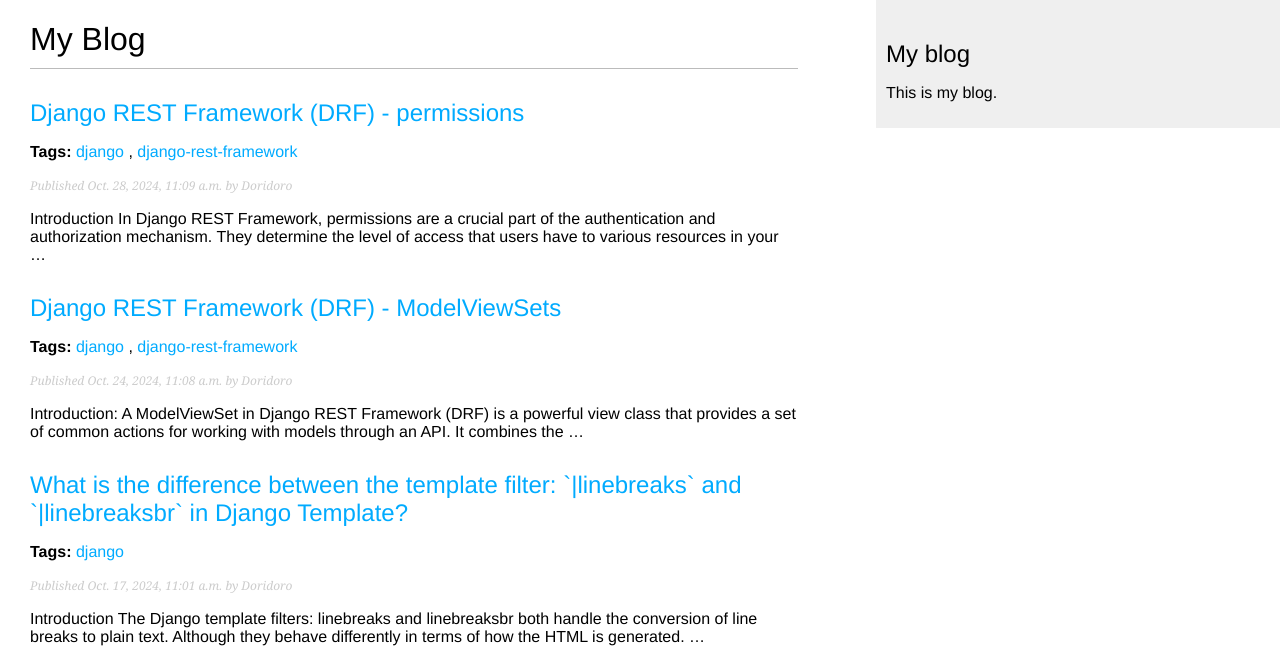
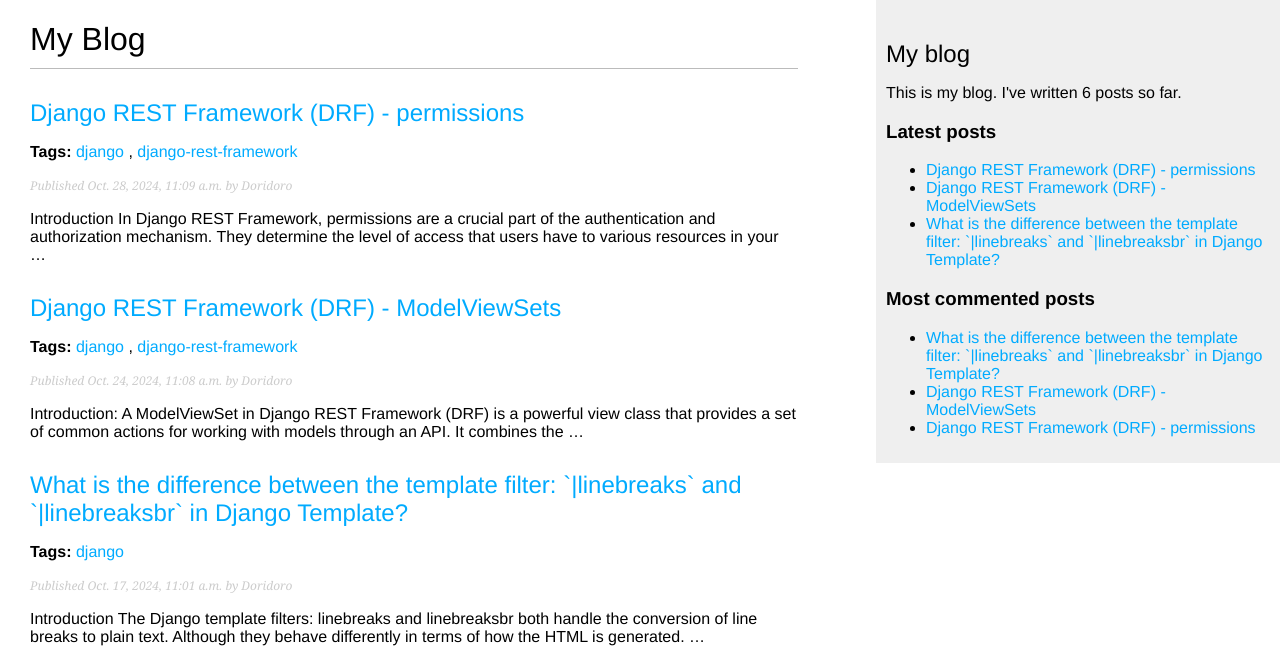
Before and after one commit to DoriDoro/django-blog, a Django app: page /blog/ in a window 1280 px wide. Shown: the top 662 px of the page. Run offline with Django 3.2, Linux system fonts and the light colour scheme; data comes from the database, SQL or seed files in the repository; parts of the project's set-up code (start-up, migrations or seed data) failed here and were passed over.

Commit message:
Chpt 3 - custom template tags

```diff
--- /dev/null
+++ b/blog/templates/post/latest_posts.html
@@ -0,0 +1,7 @@
+<ul>
+  {% for post in latest_posts %}
+  <li>
+    <a href="{{ post.get_absolute_url }}">{{ post.title }}</a>
+  </li>
+  {% endfor %}
+</ul>
--- /dev/null
+++ b/blog/templatetags/blog_tags.py
@@ -0,0 +1,24 @@
+from django import template
+from django.db.models import Count
+
+from blog.models import Post
+
+register = template.Library()
+
+
+@register.simple_tag
+def total_posts():
+    return Post.published.count()
+
+
+@register.simple_tag
+def get_most_commented_posts(count=5):
+    return Post.published.annotate(total_comments=Count("comments")).order_by(
+        "total_comments"
+    )[:count]
+
+
+@register.inclusion_tag("post/latest_posts.html")
+def show_latest_posts(count=5):
+    latest_posts = Post.published.order_by("-publish")[:count]
+    return {"latest_posts": latest_posts}
--- a/core/templates/base.html
+++ b/core/templates/base.html
@@ -1,4 +1,4 @@
-{% load static %}
+{% load static blog_tags %}
 
 <!DOCTYPE html>
 <html lang="en">
@@ -15,7 +15,20 @@
 
   <div id="sidebar">
     <h2>My blog</h2>
-    <p>This is my blog.</p>
+    <p>This is my blog. I've written {% total_posts %} posts so far.</p>
+
+    <h3>Latest posts</h3>
+    {% show_latest_posts 3 %}
+
+    <h3>Most commented posts</h3>
+    {% get_most_commented_posts 3 as most_commented_posts %}
+    <ul>
+      {% for post in most_commented_posts %}
+        <li>
+          <a href="{{ post.get_absolute_url }}">{{ post.title }}</a>
+        </li>
+      {% endfor %}
+    </ul>
   </div>
 </body>
 </html>
```
Also changed, not shown: blog/templatetags/__init__.py (added).
